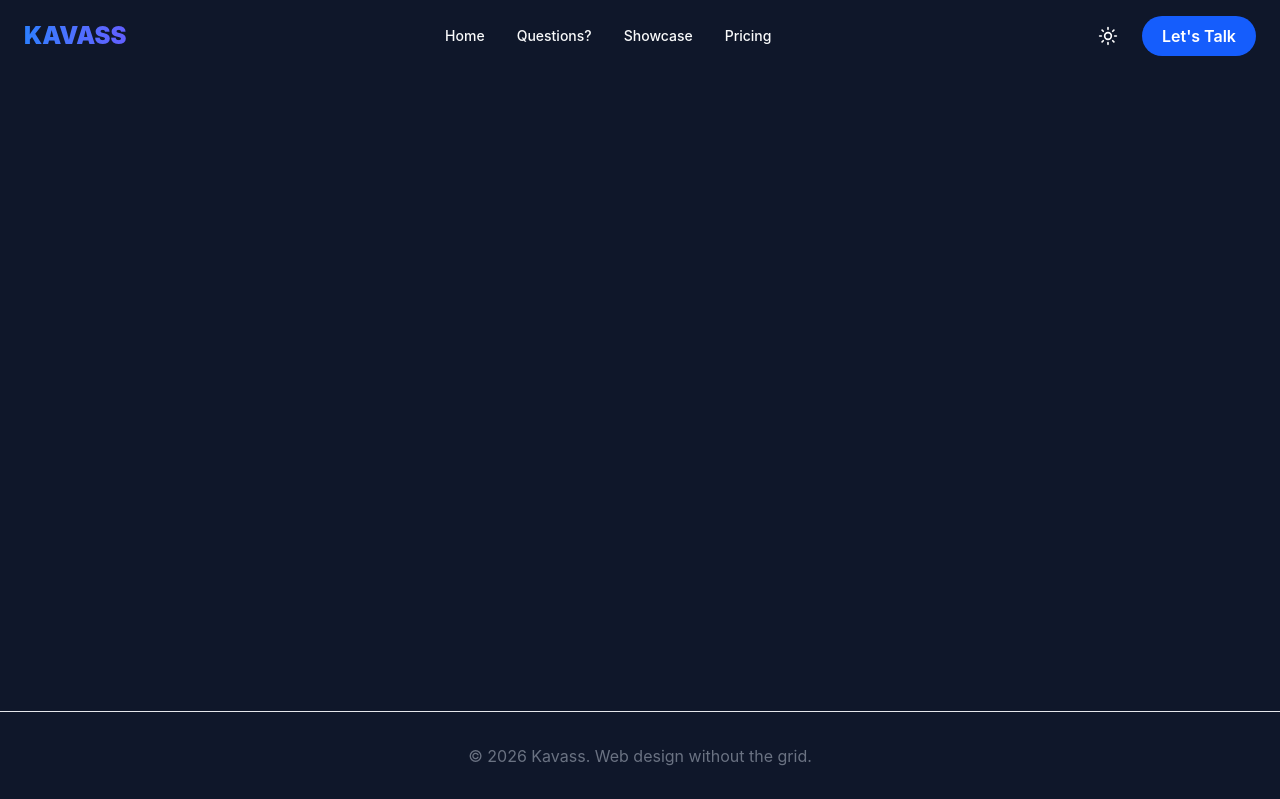
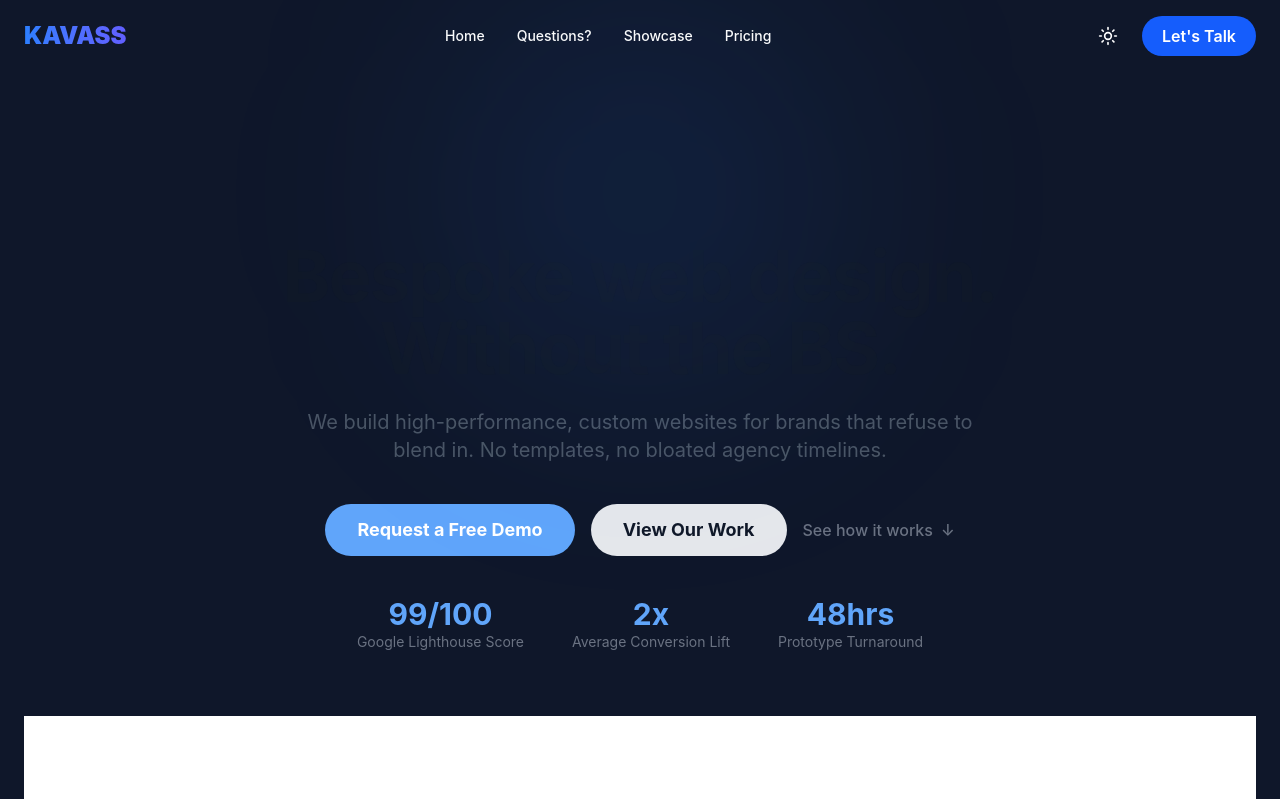
Before and after one commit to Yaseen-11111/kavass-app, a React (Vite) app: page / in a window 1280 px wide. Shown: the top 799 px of the page. Built offline with nearby package versions, Linux system fonts and the light colour scheme.

Commit message:
Fix: Update configuration

```diff
--- a/src/App.tsx
+++ b/src/App.tsx
@@ -19,7 +19,7 @@ export default function App() {
 
                 <main className="flex-grow">
                     <Routes >
-                        <Route path="/hero" element={<Hero />} />
+                        <Route path="/" element={<Hero />} />
                         <Route path="/about" element={<About />} />
                         <Route path="/portfolio" element={<Portfolio />} />
                         <Route path="/pricing" element={<Pricing />} />
```
